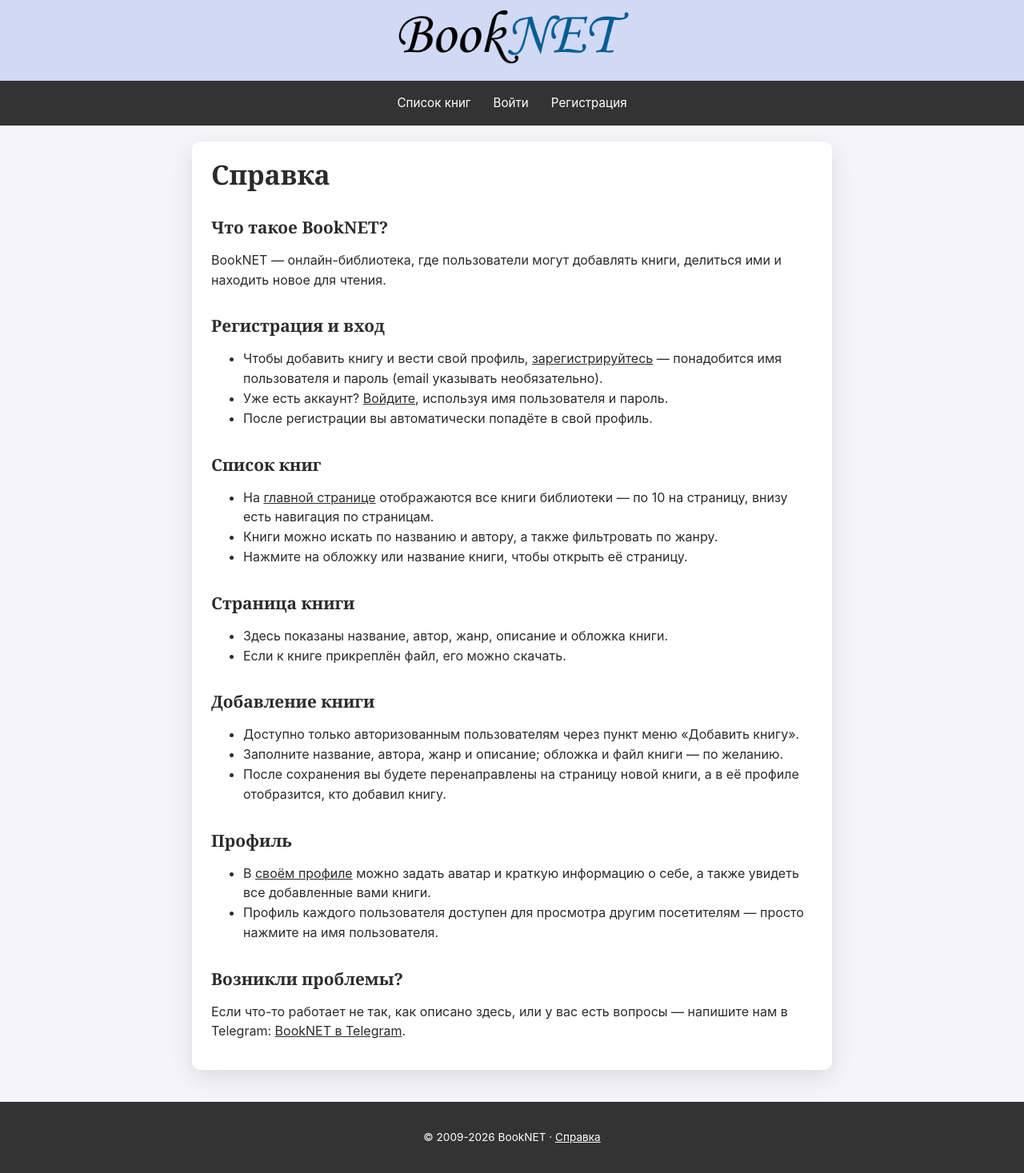
After one commit to Fussymarmot/BookNet-library, a Django app: page /help/ in a window 1280 px wide. The commit adds this page. Shown: the whole page at 80% size. Run offline with Django 5.2, Linux system fonts and the light colour scheme.

```diff
--- a/books/templates/base.html
+++ b/books/templates/base.html
@@ -90,10 +90,31 @@
             display: none;
             align-self: flex-start;
             cursor: pointer;
-            font-size: 1.5rem;
-            line-height: 1;
-            padding: 0.25rem 0.5rem;
+            padding: 0.75rem 0.5rem;
             color: #fff;
+        }
+
+        .nav-toggle-label span {
+            display: block;
+            width: 26px;
+            height: 2px;
+            background-color: #fff;
+            border-radius: 2px;
+            transition: transform 0.3s ease, opacity 0.3s ease;
+        }
+
+        .nav-toggle-label span + span { margin-top: 6px; }
+
+        .nav-toggle-checkbox:checked ~ .nav-bar .nav-toggle-label span:nth-child(1) {
+            transform: translateY(8px) rotate(45deg);
+        }
+
+        .nav-toggle-checkbox:checked ~ .nav-bar .nav-toggle-label span:nth-child(2) {
+            opacity: 0;
+        }
+
+        .nav-toggle-checkbox:checked ~ .nav-bar .nav-toggle-label span:nth-child(3) {
+            transform: translateY(-8px) rotate(-45deg);
         }
 
         .nav-links {
@@ -525,7 +546,11 @@
     <nav>
         <input type="checkbox" id="nav-toggle" class="nav-toggle-checkbox">
         <div class="nav-bar">
-            <label for="nav-toggle" class="nav-toggle-label" aria-label="Открыть меню">☰</label>
+            <label for="nav-toggle" class="nav-toggle-label" aria-label="Открыть меню">
+                <span></span>
+                <span></span>
+                <span></span>
+            </label>
             <div class="nav-links">
                 <a href="{% url 'book_list' %}">Список книг</a>
                 {% if user.is_authenticated %}
@@ -556,7 +581,7 @@
     </div>
 
     <footer>
-        <p>© 2009-2026 BookNET</p>
+        <p>© 2009-2026 BookNET · <a href="{% url 'help' %}">Справка</a></p>
     </footer>
 </body>
 </html>
--- /dev/null
+++ b/books/templates/books/help.html
@@ -0,0 +1,46 @@
+{% extends 'base.html' %}
+
+{% block title %}Справка{% endblock %}
+
+{% block content %}
+<h1>Справка</h1>
+
+<h2>Что такое BookNET?</h2>
+<p>BookNET — онлайн-библиотека, где пользователи могут добавлять книги, делиться ими и находить новое для чтения.</p>
+
+<h2>Регистрация и вход</h2>
+<ul>
+    <li>Чтобы добавить книгу и вести свой профиль, <a href="{% url 'register' %}">зарегистрируйтесь</a> — понадобится имя пользователя и пароль (email указывать необязательно).</li>
+    <li>Уже есть аккаунт? <a href="{% url 'login' %}">Войдите</a>, используя имя пользователя и пароль.</li>
+    <li>После регистрации вы автоматически попадёте в свой профиль.</li>
+</ul>
+
+<h2>Список книг</h2>
+<ul>
+    <li>На <a href="{% url 'book_list' %}">главной странице</a> отображаются все книги библиотеки — по 10 на страницу, внизу есть навигация по страницам.</li>
+    <li>Книги можно искать по названию и автору, а также фильтровать по жанру.</li>
+    <li>Нажмите на обложку или название книги, чтобы открыть её страницу.</li>
+</ul>
+
+<h2>Страница книги</h2>
+<ul>
+    <li>Здесь показаны название, автор, жанр, описание и обложка книги.</li>
+    <li>Если к книге прикреплён файл, его можно скачать.</li>
+</ul>
+
+<h2>Добавление книги</h2>
+<ul>
+    <li>Доступно только авторизованным пользователям через пункт меню «Добавить книгу».</li>
+    <li>Заполните название, автора, жанр и описание; обложка и файл книги — по желанию.</li>
+    <li>После сохранения вы будете перенаправлены на страницу новой книги, а в её профиле отобразится, кто добавил книгу.</li>
+</ul>
+
+<h2>Профиль</h2>
+<ul>
+    <li>В <a href="{% url 'profile' %}">своём профиле</a> можно задать аватар и краткую информацию о себе, а также увидеть все добавленные вами книги.</li>
+    <li>Профиль каждого пользователя доступен для просмотра другим посетителям — просто нажмите на имя пользователя.</li>
+</ul>
+
+<h2>Возникли проблемы?</h2>
+<p>Если что-то работает не так, как описано здесь, или у вас есть вопросы — напишите нам в Telegram: <a href="https://t.me/booknet" target="_blank" rel="noopener noreferrer">BookNET в Telegram</a>.</p>
+{% endblock %}
--- a/books/urls.py
+++ b/books/urls.py
@@ -5,4 +5,5 @@ urlpatterns = [
     path('', views.book_list, name='book_list'),
     path('add/', views.add_book, name='add_book'),
     path('book/<int:pk>/', views.book_detail, name='book_detail'),
+    path('help/', views.help_page, name='help'),
 ]
--- a/books/views.py
+++ b/books/views.py
@@ -61,3 +61,7 @@ def add_book(request):
         form = BookForm()
 
     return render(request, 'books/add_book.html', {'form': form})
+
+
+def help_page(request):
+    return render(request, 'books/help.html')
```
